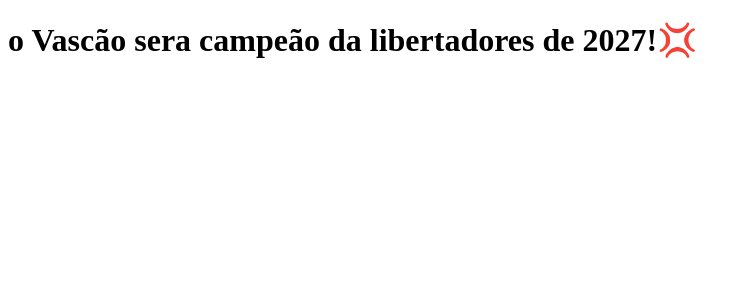
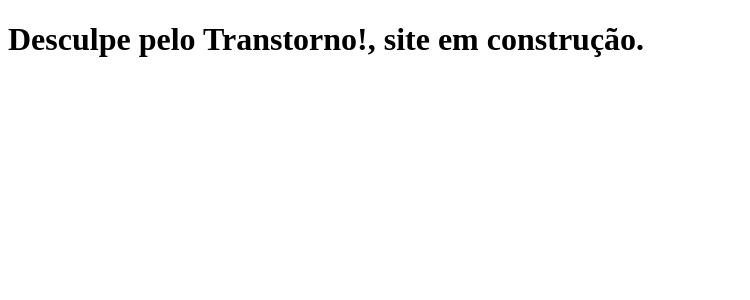
Before and after one commit to Oliveirasdaniel/clone-tabnews, a Next.js app: page / in a window 1280 px wide. Shown: the top 300 px of the page, without its empty margins (0-750 px from the left). Built offline with nearby package versions, Linux system fonts and the light colour scheme.

Commit message:
adiciona a frase `fora do ar`

```diff
--- a/pages/index.js
+++ b/pages/index.js
@@ -1,5 +1,5 @@
 function home() {
-  return <h1> o Vascão sera campeão da libertadores de 2027!💢 </h1>;
+  return <h1> Desculpe pelo Transtorno!, site em construção. </h1>;
 }
 
 export default home;
```
